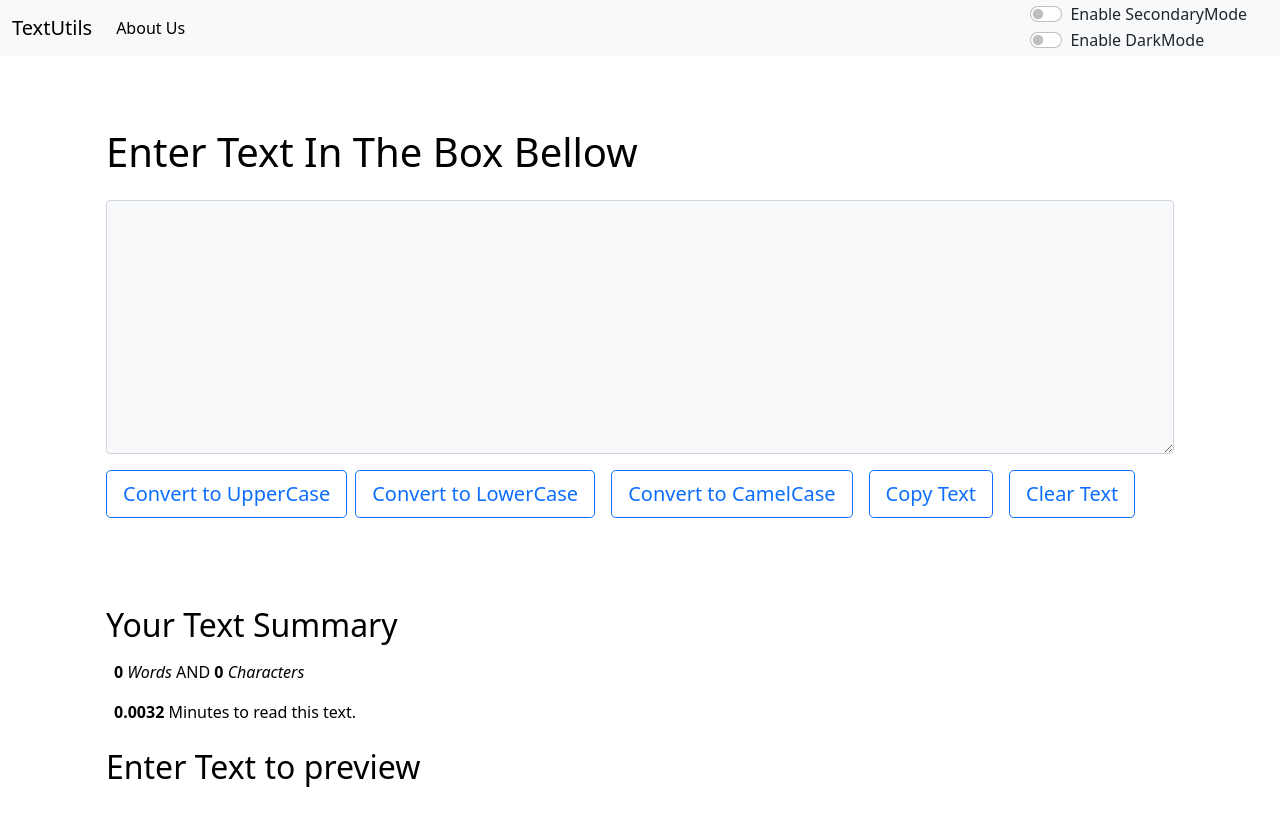
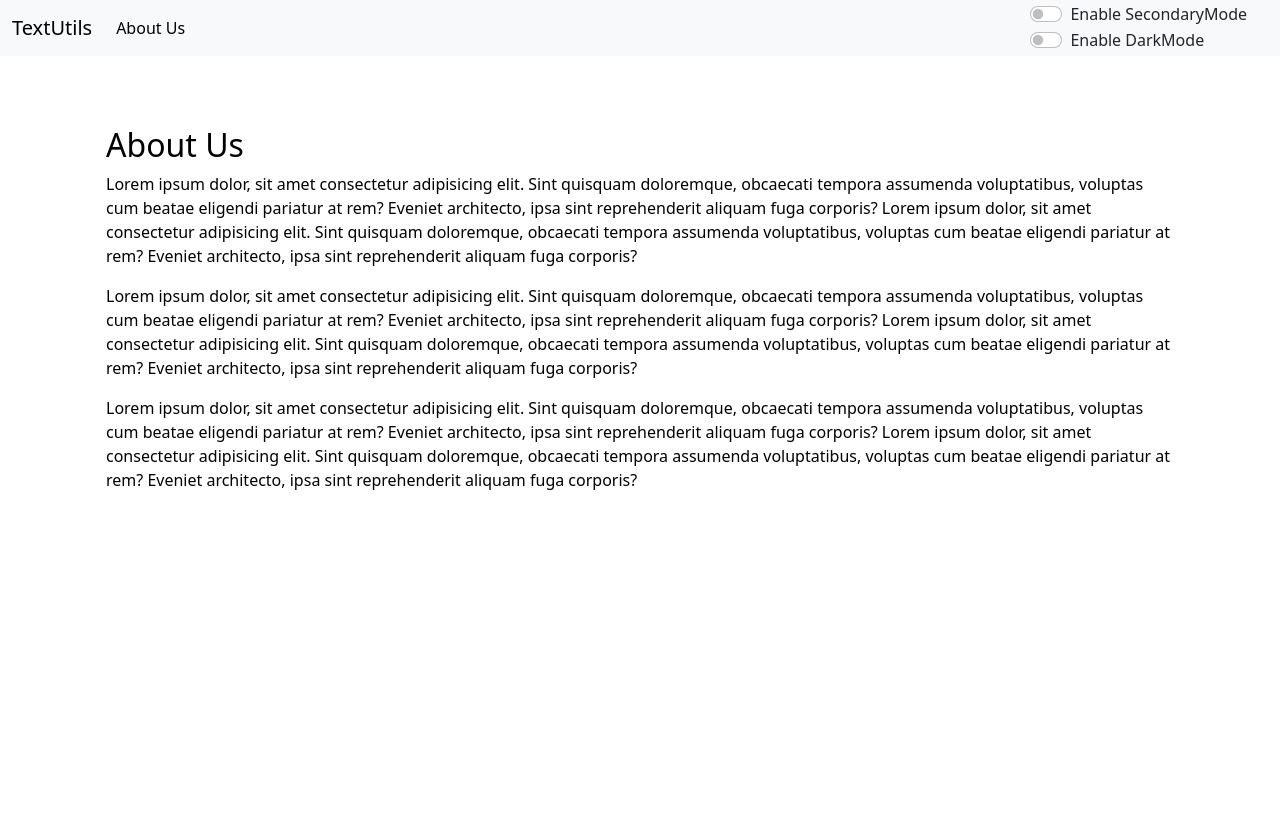
Before and after one commit to Shaharyar-saleem/my-react-app, a React (Create React App) app: page /about in a window 1280 px wide. After the commit the page ends 800 px from the top, so only its background shows below. Built offline with nearby package versions, Linux system fonts and the light colour scheme.

Commit message:
feat: about component added

```diff
--- a/package.json
+++ b/package.json
@@ -8,6 +8,7 @@
     "@testing-library/user-event": "^13.5.0",
     "react": "^17.0.2",
     "react-dom": "^17.0.2",
+    "react-router-dom": "^6.2.2",
     "react-scripts": "5.0.0",
     "web-vitals": "^2.1.4"
   },
--- a/src/App.js
+++ b/src/App.js
@@ -3,6 +3,14 @@ import Navbar from "./components/Navbar";
 import TextBox from './components/TextBox';
 import React, {useState} from 'react';
 import Alert from "./components/Alert";
+import {
+  BrowserRouter as Router,
+  Switch,
+  Routes,
+  Route,
+  Link
+} from "react-router-dom";
+import About from "./components/About";
 
 function App() {
 
@@ -108,17 +116,20 @@ function App() {
         }, 1500);
    }
   return (
-    <>
+    <Router>
       <Navbar title="TextUtils" themeMode={mode} toggle={handleToggle} toggleSecondary={handleSecondaryToggle} />
       <div className="container">
         <div className="row">
           <div className="col-md-12">
-           <TextBox heading="Enter Text In The Box Bellow" themeMode={mode} alert={createAlert} />
+            <Routes>
+              <Route exact path="/about" element={<About />}></Route>
+              <Route exact path="/" element={<TextBox heading="Enter Text In The Box Bellow" themeMode={mode} alert={createAlert} />}></Route>
+            </Routes>
           </div>
         </div>
       </div>
       <Alert alertBox={alert} />
-    </>
+    </Router>
   );
 }
 
--- /dev/null
+++ b/src/components/About.jsx
@@ -0,0 +1,14 @@
+import React from 'react'
+
+export default function About() {
+  return (
+    <div className="container" style={{paddingTop: '70px'}}>
+        <div className="col-md-12">
+            <h2>About Us</h2>
+            <p>Lorem ipsum dolor, sit amet consectetur adipisicing elit. Sint quisquam doloremque, obcaecati tempora assumenda voluptatibus, voluptas cum beatae eligendi pariatur at rem? Eveniet architecto, ipsa sint reprehenderit aliquam fuga corporis? Lorem ipsum dolor, sit amet consectetur adipisicing elit. Sint quisquam doloremque, obcaecati tempora assumenda voluptatibus, voluptas cum beatae eligendi pariatur at rem? Eveniet architecto, ipsa sint reprehenderit aliquam fuga corporis?</p>
+            <p>Lorem ipsum dolor, sit amet consectetur adipisicing elit. Sint quisquam doloremque, obcaecati tempora assumenda voluptatibus, voluptas cum beatae eligendi pariatur at rem? Eveniet architecto, ipsa sint reprehenderit aliquam fuga corporis? Lorem ipsum dolor, sit amet consectetur adipisicing elit. Sint quisquam doloremque, obcaecati tempora assumenda voluptatibus, voluptas cum beatae eligendi pariatur at rem? Eveniet architecto, ipsa sint reprehenderit aliquam fuga corporis?</p>
+            <p>Lorem ipsum dolor, sit amet consectetur adipisicing elit. Sint quisquam doloremque, obcaecati tempora assumenda voluptatibus, voluptas cum beatae eligendi pariatur at rem? Eveniet architecto, ipsa sint reprehenderit aliquam fuga corporis? Lorem ipsum dolor, sit amet consectetur adipisicing elit. Sint quisquam doloremque, obcaecati tempora assumenda voluptatibus, voluptas cum beatae eligendi pariatur at rem? Eveniet architecto, ipsa sint reprehenderit aliquam fuga corporis?</p>
+        </div>
+    </div>
+  )
+}
--- a/src/components/Navbar.jsx
+++ b/src/components/Navbar.jsx
@@ -1,5 +1,6 @@
 import React, { useState } from "react";
 import propTypes from "prop-types";
+import { Link } from "react-router-dom";
 
 export default function Navbar(props) {
   const navToggle = {
@@ -32,14 +33,14 @@ export default function Navbar(props) {
             <span className="navbar-toggler-icon"></span>
           </button>
           <div className="collapse navbar-collapse" id="navbarTogglerDemo01">
-            <a className="navbar-brand" href="#" style={props.themeMode !== 'light' ? linkColor : {color: 'black'}}>
+            <Link className="navbar-brand" to="/" style={props.themeMode !== 'light' ? linkColor : {color: 'black'}}>
               {props.title}
-            </a>
+            </Link>
             <ul className="navbar-nav mb-2 mb-lg-0">
               <li className="nav-item">
-                <a className="nav-link" href="#" style={props.themeMode !== 'light' ? linkColor : {color: 'black'}}>
+                <Link className="nav-link" to="/about" style={props.themeMode !== 'light' ? linkColor : {color: 'black'}}>
                   {props.about}
-                </a>
+                </Link>
               </li>
             </ul>
             <form className="form-inline float-right" style={navToggle}>
```
Also changed, not shown: 1 other file (tests, documents, lock files or other folders).
